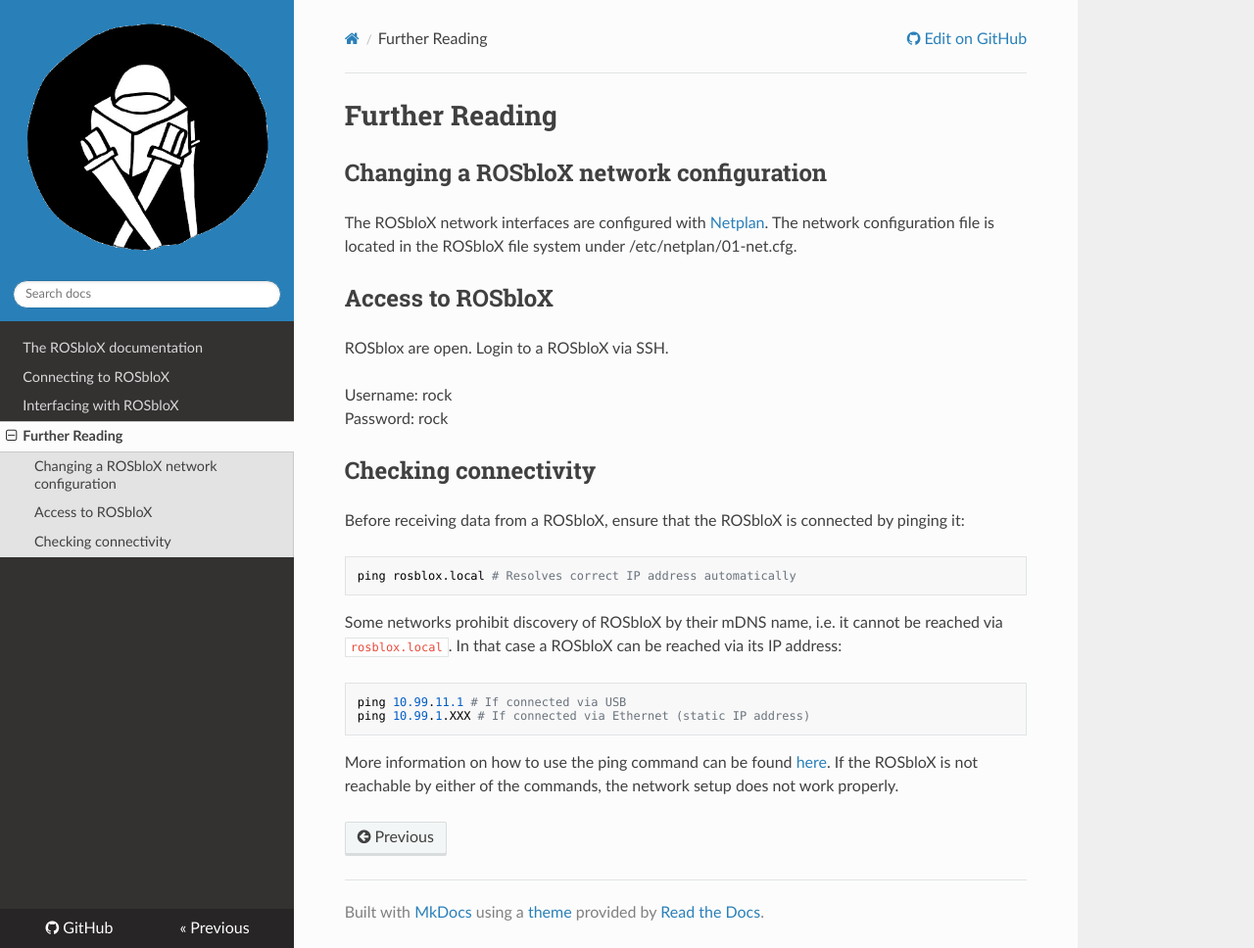
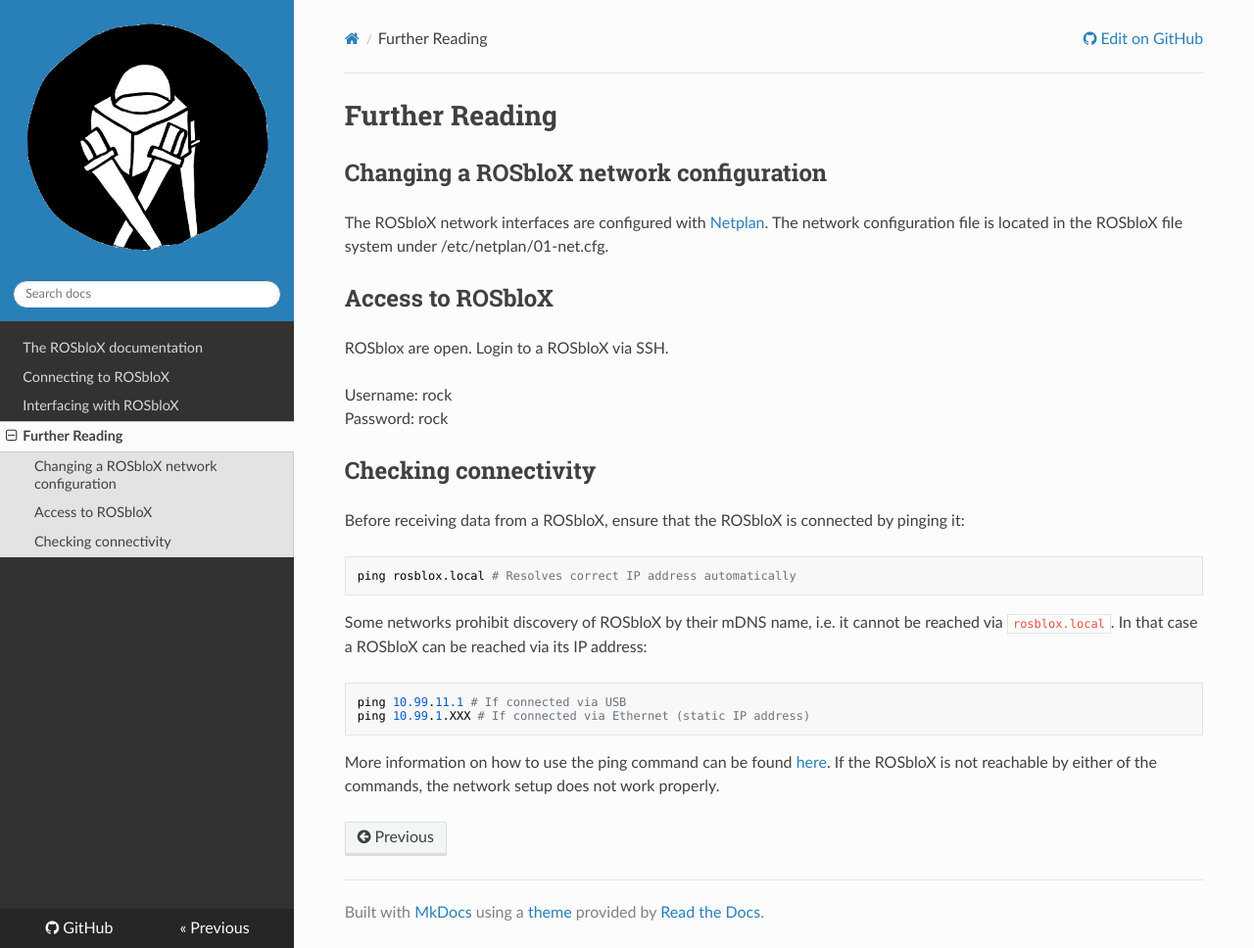
Before and after one commit to rosblox/rosblox.github.io, an MkDocs documentation site: the page built from docs/background.md, in a window 1280 px wide and 968 px high. Shown: the whole window at 98% size. Built offline with MkDocs 1.6.1, drawn with Linux system fonts in a browser that asks for light colours; nearby versions of some CDN libraries.

Commit message:
Make wider and videos next to each other.

```diff
--- /dev/null
+++ b/docs/stylesheet/extra.css
@@ -0,0 +1,18 @@
+.wy-nav-content {
+  max-width: 1000px;
+}
+
+
+.iframes-container {
+  display: flex;
+  position: relative;
+  padding-bottom: 3%;
+  height: auto;
+  max-width: 100%;
+}
+
+.iframes-container iframe {
+  display: inline-block;
+  width: 50%;
+  height: 300px;
+}
--- a/mkdocs.yml
+++ b/mkdocs.yml
@@ -8,6 +8,8 @@
 
 repo_url: https://github.com/rosblox/rosblox.github.io
 edit_uri: edit/main/docs
+extra_css:
+  - stylesheet/extra.css
 
 theme:
   name: readthedocs
```
Also changed, not shown: docs/index.md (+5 -6 lines).
